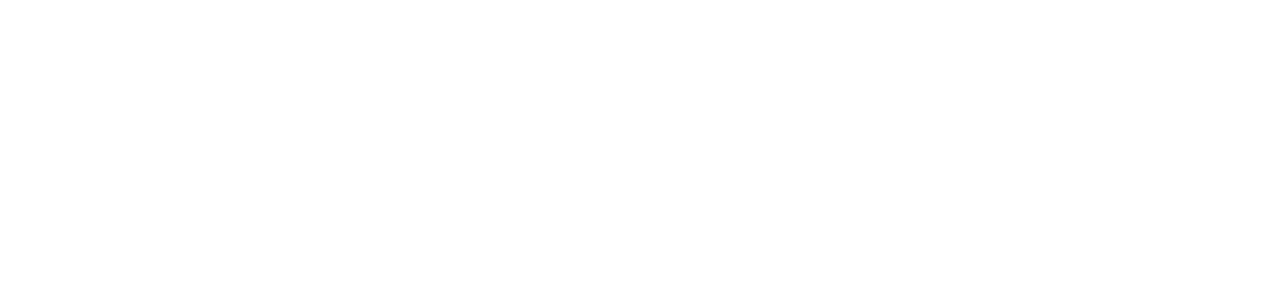
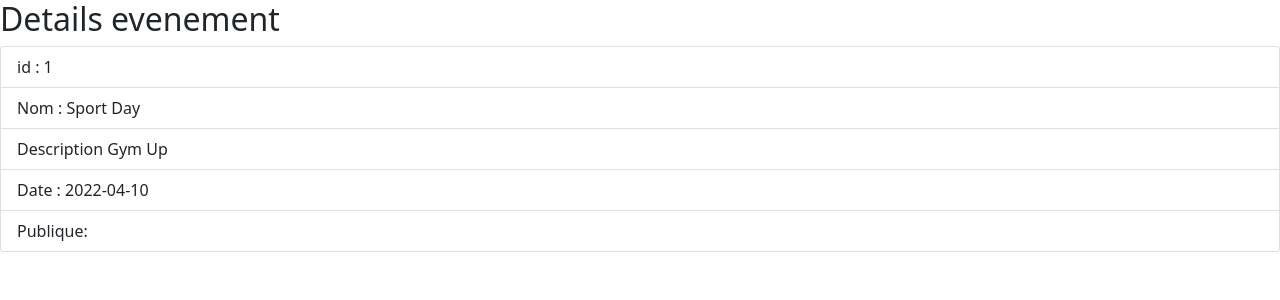
Before and after one commit to Safouene-Ben-Yedder/Projet_Sporti, a React (Create React App) app in the folder front/: page /eventdetails in a window 1280 px wide. Shown: the top 300 px of the page. Built offline with nearby package versions, Linux system fonts and the light colour scheme.

Commit message:
Voir évenements

```diff
--- a/front/src/App.js
+++ b/front/src/App.js
@@ -10,6 +10,7 @@
 
 import EventPage from "./pages/eventpage/EventPage";
 import EventForm from "./components/eventform/EventForm";
+import EventdetailsPage from "./pages/eventpage/EventdetailsPage";
 
 import ProgrammeSeancePage from "./pages/programmeseancepage/ProgrammeSeancePage";
 import LieuPage from "./pages/lieupage/LieuPage";
@@ -63,6 +64,10 @@
 						<EventPage />
 					</Route>
 
+					<Route exact path="/eventdetails">
+						<EventdetailsPage />
+					</Route>
+
 					<Route exact path="/Competence">
 						<CompetencePage />
 					</Route>
--- /dev/null
+++ b/front/src/components/eventdetails/EventDetails.js
@@ -0,0 +1,36 @@
+import { ListGroup, ListGroupItem } from "reactstrap";
+export default function EventDetails() {
+	const events = [
+		{
+			id: 1,
+			nom: "Sport Day",
+			description: "Gym Up",
+			date: "2022-04-10",
+			publique: true,
+		},
+	];
+
+	return (
+		<div>
+			{events.map((event) => (
+				<ListGroup>
+					<ListGroupItem>
+						<div className="bold">id : {event.id}</div>
+					</ListGroupItem>
+					<ListGroupItem>
+						<div className="bold">Nom : {event.nom}</div>
+					</ListGroupItem>
+					<ListGroupItem>
+						<div className="bold">Description {event.description}</div>
+					</ListGroupItem>
+					<ListGroupItem>
+						<div className="bold">Date : {event.date}</div>
+					</ListGroupItem>
+					<ListGroupItem>
+						<div className="bold">Publique: {event.publique}</div>
+					</ListGroupItem>
+				</ListGroup>
+			))}
+		</div>
+	);
+}
--- /dev/null
+++ b/front/src/pages/eventpage/EventdetailsPage.js
@@ -0,0 +1,14 @@
+import React from "react";
+
+import { Link } from "react-router-dom";
+import EventDetails from "../../components/eventdetails/EventDetails";
+
+const EventdetailsPage = () => {
+	return (
+		<>
+			<h2>Details evenement</h2>
+			<EventDetails />
+		</>
+	);
+};
+export default EventdetailsPage;
```
